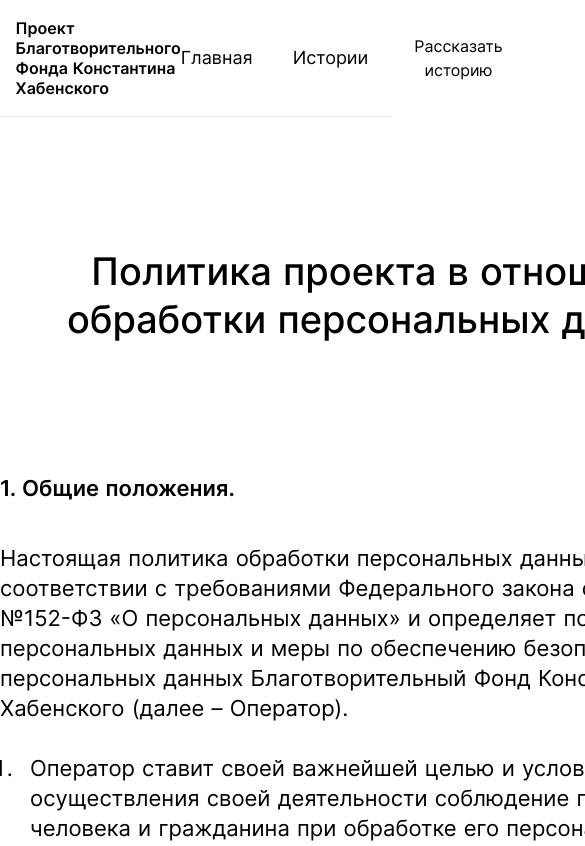
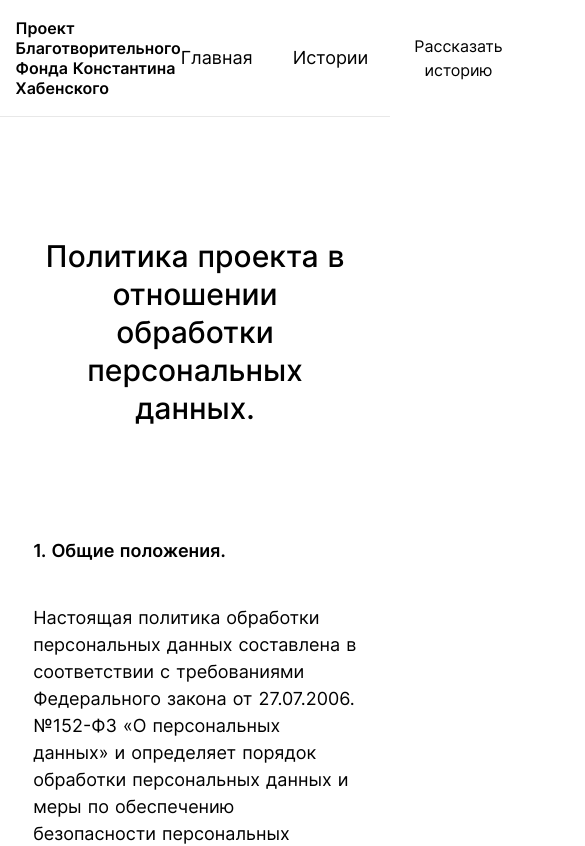
Before and after one commit to TolkachevPeter/rak-lechitsa, a Nuxt app: page /policy in a window 390 px wide. Shown: the top 846 px of the page, 585 px wide, since content can reach past the window. Built offline with nearby package versions, Linux system fonts and the light colour scheme.

Commit message:
Сделал все разрешения для политики

```diff
--- a/components/Popup.vue
+++ b/components/Popup.vue
@@ -23,7 +23,6 @@
         }}</popupButton>
         <p class="popup__policy" :class="{ showPolicy: needPolicy }">
           {{ policyText }}
-
 
           <a href="../policy" class="popup__policy-link">{{ policyLink }}</a>
         </p>
--- a/pages/index.vue
+++ b/pages/index.vue
@@ -2,10 +2,7 @@
   <div class="container"></div>
 </template>
 
-<script>
-
-};
-</script>
+<script></script>
 
 <style>
 .container {
--- a/pages/policy.vue
+++ b/pages/policy.vue
@@ -251,7 +251,7 @@ export default {};
   display: flex;
   flex-direction: column;
   align-items: center;
-  width: 780px;
+  width: 60%;
   margin: 0 auto;
   font-family: Inter;
   font-style: normal;
@@ -288,4 +288,65 @@ export default {};
   margin-top: 30px;
   padding-left: 10px;
 }
+@media (max-width: 1280px) {
+  .policy__title {
+    font-size: 34px;
+    line-height: 44px;
+    margin: 120px auto 30px;
+  }
+  .policy__text {
+    line-height: 28px;
+  }
+  .policy__subtitle {
+    font-size: 20px;
+    line-height: 28px;
+    margin-top: 90px;
+  }
+}
+@media (max-width: 1024px) {
+  .policy {
+    width: 62.5%;
+  }
+  .policy__title {
+    font-size: 30px;
+    line-height: 38px;
+    margin: 120px auto 30px;
+  }
+  .policy__text {
+    font-size: 18px;
+    line-height: 27px;
+  }
+  .policy__subtitle {
+    font-size: 18px;
+    line-height: 27px;
+    margin-top: 80px;
+  }
+}
+@media (max-width: 768px) {
+  .policy {
+    width: 83%;
+  }
+}
+@media (max-width: 320px) {
+  .policy {
+    width: 90%;
+  }
+  .policy__title {
+    font-size: 18px;
+    line-height: 21px;
+    margin: 70px auto 20px;
+  }
+  .policy__text {
+    font-size: 13px;
+    line-height: 16px;
+  }
+  .policy__subtitle {
+    font-size: 13px;
+    line-height: 16px;
+    margin-top: 40px;
+  }
+  .list-item {
+    margin-top: 20px;
+  }
+}
 </style>
```
